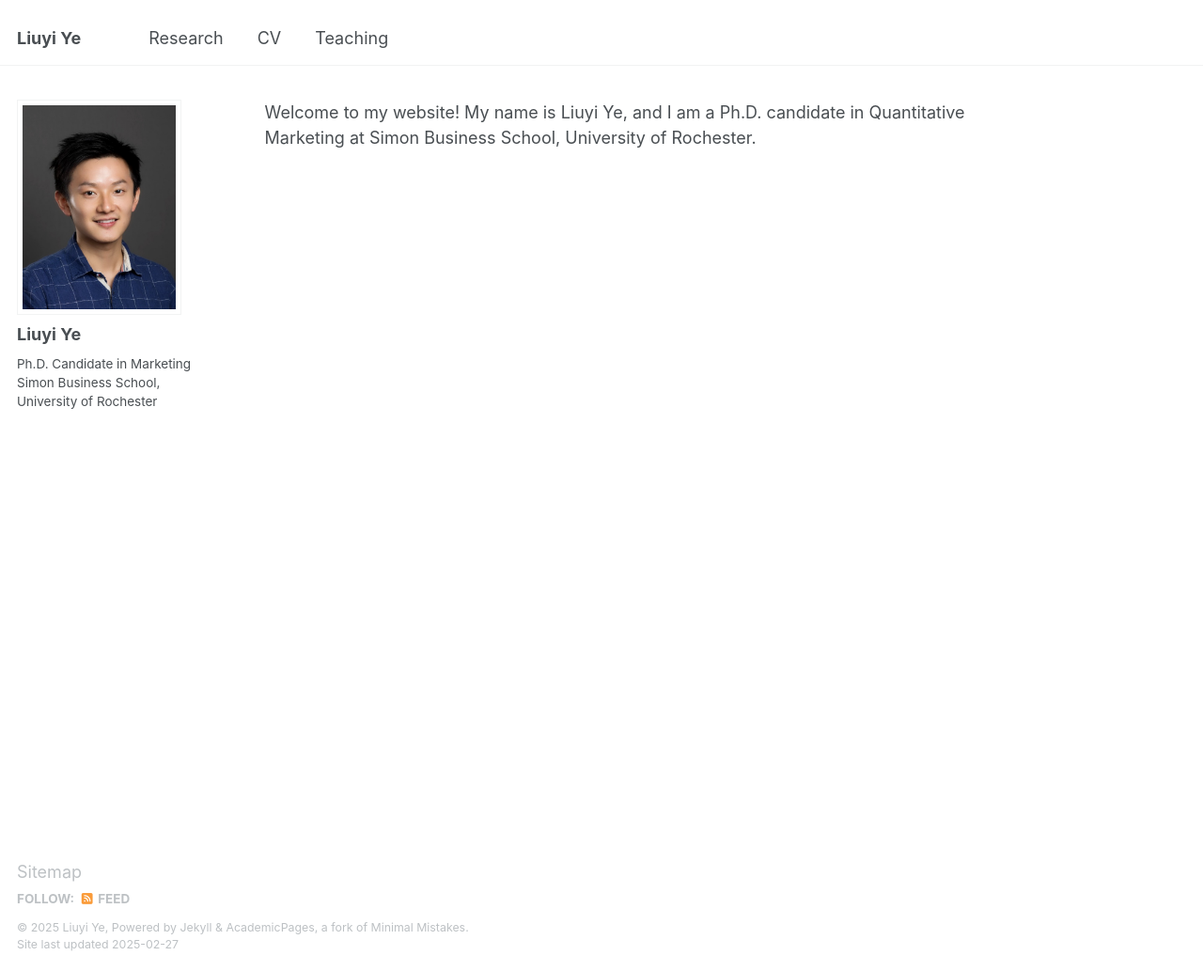
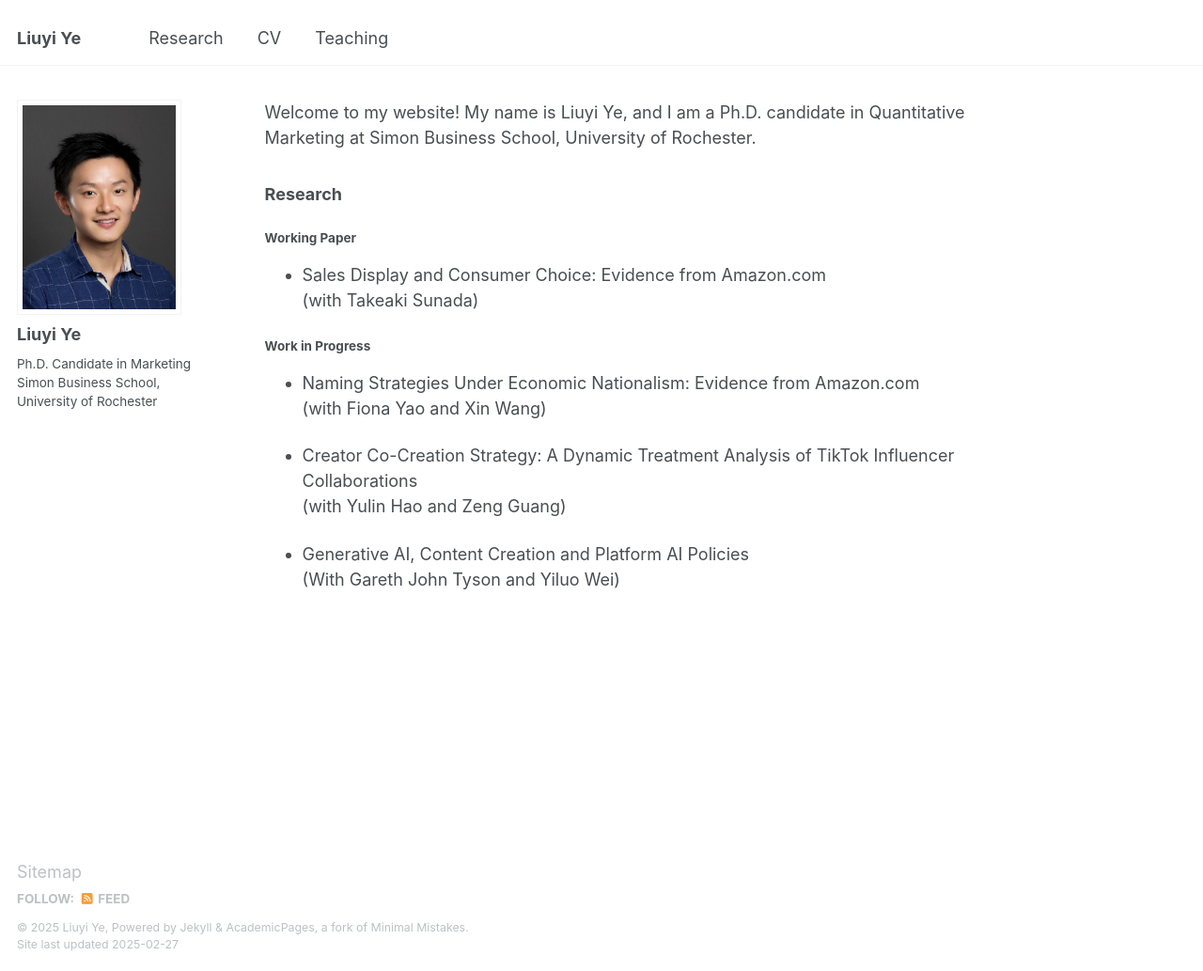
Before and after one commit to jamesyeh111/liuyiye, a Jekyll site: the page built from _pages/about.md, in a window 1280 px wide and 1033 px high. Shown: the whole window at 94% size. Built offline with Jekyll 4.4.1, drawn with Linux system fonts in a browser that asks for light colours.

Commit message:
Update about.md

```diff
--- a/_pages/about.md
+++ b/_pages/about.md
@@ -11,3 +11,27 @@ redirect_from:
 {% include base_path %}
 
 Welcome to my website! My name is Liuyi Ye, and I am a Ph.D. candidate in Quantitative Marketing at Simon Business School, University of Rochester.
+
+
+
+
+### Research
+
+
+##### Working Paper
+
+  * Sales Display and Consumer Choice: Evidence from Amazon.com
+ <br> (with Takeaki Sunada)
+
+
+##### Work in Progress
+
+* Naming Strategies Under Economic Nationalism: Evidence from Amazon.com
+<br> (with Fiona Yao and Xin Wang)
+
+
+* Creator Co-Creation Strategy: A Dynamic Treatment Analysis of TikTok Influencer Collaborations
+  <br> (with Yulin Hao and Zeng Guang)
+
+* Generative AI, Content Creation and Platform AI Policies
+  <br> (With Gareth John Tyson and Yiluo Wei)
```
